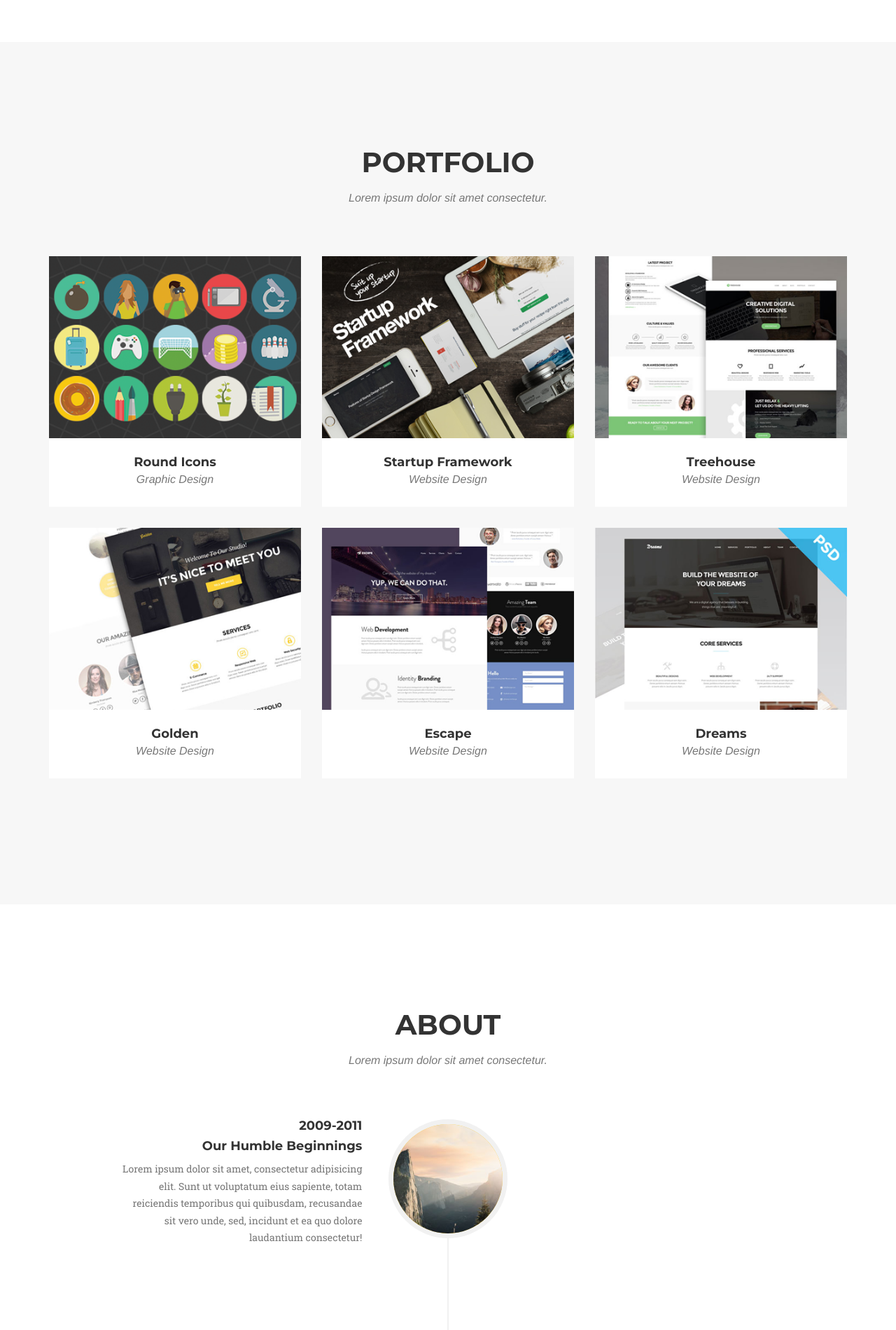
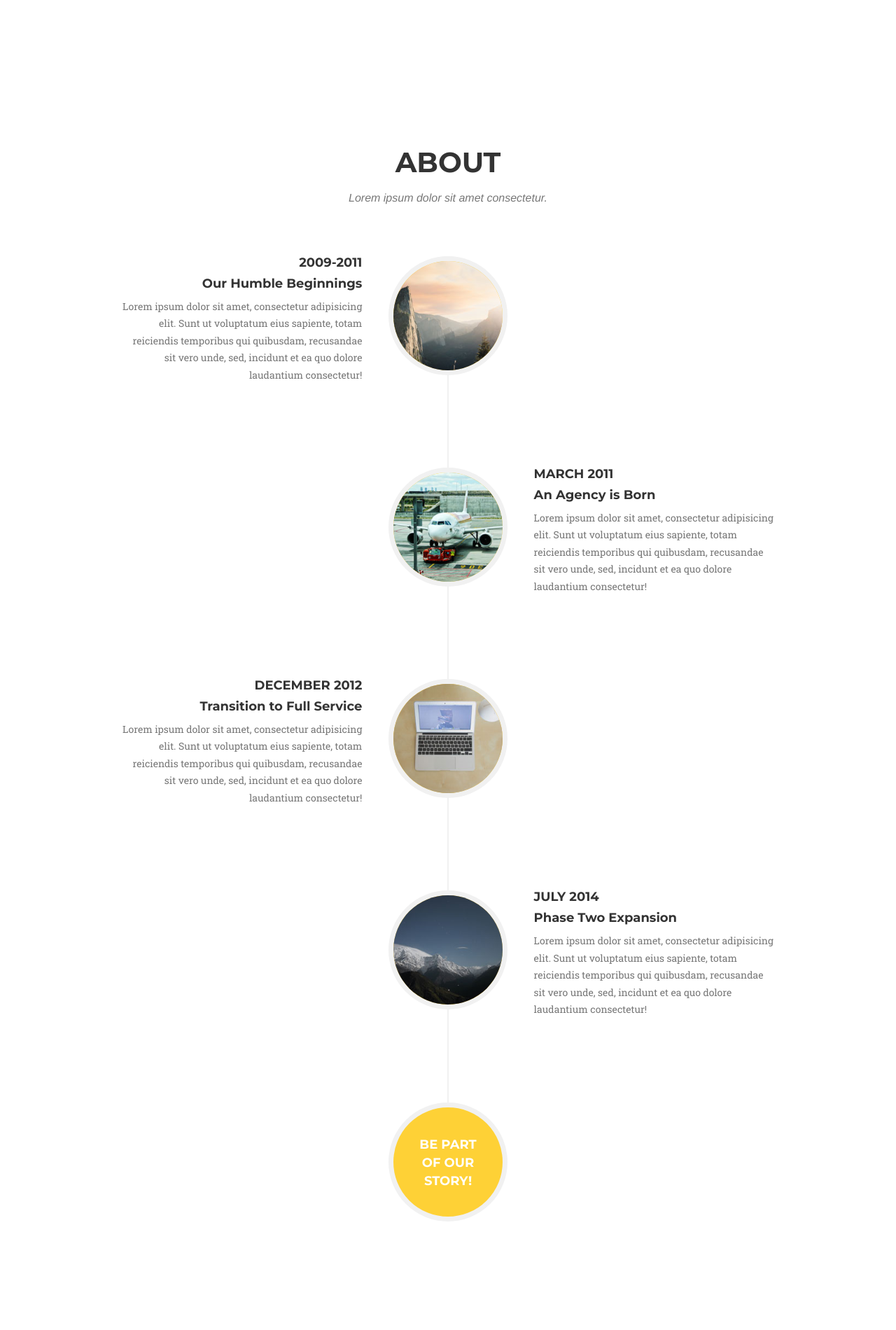
Before and after one commit to manishdwibedy/Top-Dishes-Zomato, a Flask app: page / in a window 1280 px wide. Shown: the part 1400-3300 px from the top of the page at 70% size. Run offline with Flask 2, Linux system fonts and the light colour scheme; some libraries are stand-ins or nearby versions; some web fonts are replaced.

Commit message:
Removed the portfolio section as well as removed it from the menu.

```diff
--- a/web/templates/index2.html
+++ b/web/templates/index2.html
@@ -59,9 +59,6 @@
                         <a class="page-scroll" href="#services">Services</a>
                     </li>
                     <li>
-                        <a class="page-scroll" href="#portfolio">Portfolio</a>
-                    </li>
-                    <li>
                         <a class="page-scroll" href="#about">About</a>
                     </li>
                     <li>
@@ -121,104 +118,6 @@
                     </span>
                     <h4 class="service-heading">Web Security</h4>
                     <p class="text-muted">Lorem ipsum dolor sit amet, consectetur adipisicing elit. Minima maxime quam architecto quo inventore harum ex magni, dicta impedit.</p>
-                </div>
-            </div>
-        </div>
-    </section>
-
-    <!-- Portfolio Grid Section -->
-    <section id="portfolio" class="bg-light-gray">
-        <div class="container">
-            <div class="row">
-                <div class="col-lg-12 text-center">
-                    <h2 class="section-heading">Portfolio</h2>
-                    <h3 class="section-subheading text-muted">Lorem ipsum dolor sit amet consectetur.</h3>
-                </div>
-            </div>
-            <div class="row">
-                <div class="col-md-4 col-sm-6 portfolio-item">
-                    <a href="#portfolioModal1" class="portfolio-link" data-toggle="modal">
-                        <div class="portfolio-hover">
-                            <div class="portfolio-hover-content">
-                                <i class="fa fa-plus fa-3x"></i>
-                            </div>
-                        </div>
-                        <img src="static/img/portfolio/roundicons.png" class="img-responsive" alt="">
-                    </a>
-                    <div class="portfolio-caption">
-                        <h4>Round Icons</h4>
-                        <p class="text-muted">Graphic Design</p>
-                    </div>
-                </div>
-                <div class="col-md-4 col-sm-6 portfolio-item">
-                    <a href="#portfolioModal2" class="portfolio-link" data-toggle="modal">
-                        <div class="portfolio-hover">
-                            <div class="portfolio-hover-content">
-                                <i class="fa fa-plus fa-3x"></i>
-                            </div>
-                        </div>
-                        <img src="static/img/portfolio/startup-framework.png" class="img-responsive" alt="">
-                    </a>
-                    <div class="portfolio-caption">
-                        <h4>Startup Framework</h4>
-                        <p class="text-muted">Website Design</p>
-                    </div>
-                </div>
-                <div class="col-md-4 col-sm-6 portfolio-item">
-                    <a href="#portfolioModal3" class="portfolio-link" data-toggle="modal">
-                        <div class="portfolio-hover">
-                            <div class="portfolio-hover-content">
-                                <i class="fa fa-plus fa-3x"></i>
-                            </div>
-                        </div>
-                        <img src="static/img/portfolio/treehouse.png" class="img-responsive" alt="">
-                    </a>
-                    <div class="portfolio-caption">
-                        <h4>Treehouse</h4>
-                        <p class="text-muted">Website Design</p>
-                    </div>
-                </div>
-                <div class="col-md-4 col-sm-6 portfolio-item">
-                    <a href="#portfolioModal4" class="portfolio-link" data-toggle="modal">
-                        <div class="portfolio-hover">
-                            <div class="portfolio-hover-content">
-                                <i class="fa fa-plus fa-3x"></i>
-                            </div>
-                        </div>
-                        <img src="static/img/portfolio/golden.png" class="img-responsive" alt="">
-                    </a>
-                    <div class="portfolio-caption">
-                        <h4>Golden</h4>
-                        <p class="text-muted">Website Design</p>
-                    </div>
-                </div>
-                <div class="col-md-4 col-sm-6 portfolio-item">
-                    <a href="#portfolioModal5" class="portfolio-link" data-toggle="modal">
-                        <div class="portfolio-hover">
-                            <div class="portfolio-hover-content">
-                                <i class="fa fa-plus fa-3x"></i>
-                            </div>
-                        </div>
-                        <img src="static/img/portfolio/escape.png" class="img-responsive" alt="">
-                    </a>
-                    <div class="portfolio-caption">
-                        <h4>Escape</h4>
-                        <p class="text-muted">Website Design</p>
-                    </div>
-                </div>
-                <div class="col-md-4 col-sm-6 portfolio-item">
-                    <a href="#portfolioModal6" class="portfolio-link" data-toggle="modal">
-                        <div class="portfolio-hover">
-                            <div class="portfolio-hover-content">
-                                <i class="fa fa-plus fa-3x"></i>
-                            </div>
-                        </div>
-                        <img src="static/img/portfolio/dreams.png" class="img-responsive" alt="">
-                    </a>
-                    <div class="portfolio-caption">
-                        <h4>Dreams</h4>
-                        <p class="text-muted">Website Design</p>
-                    </div>
                 </div>
             </div>
         </div>
```
